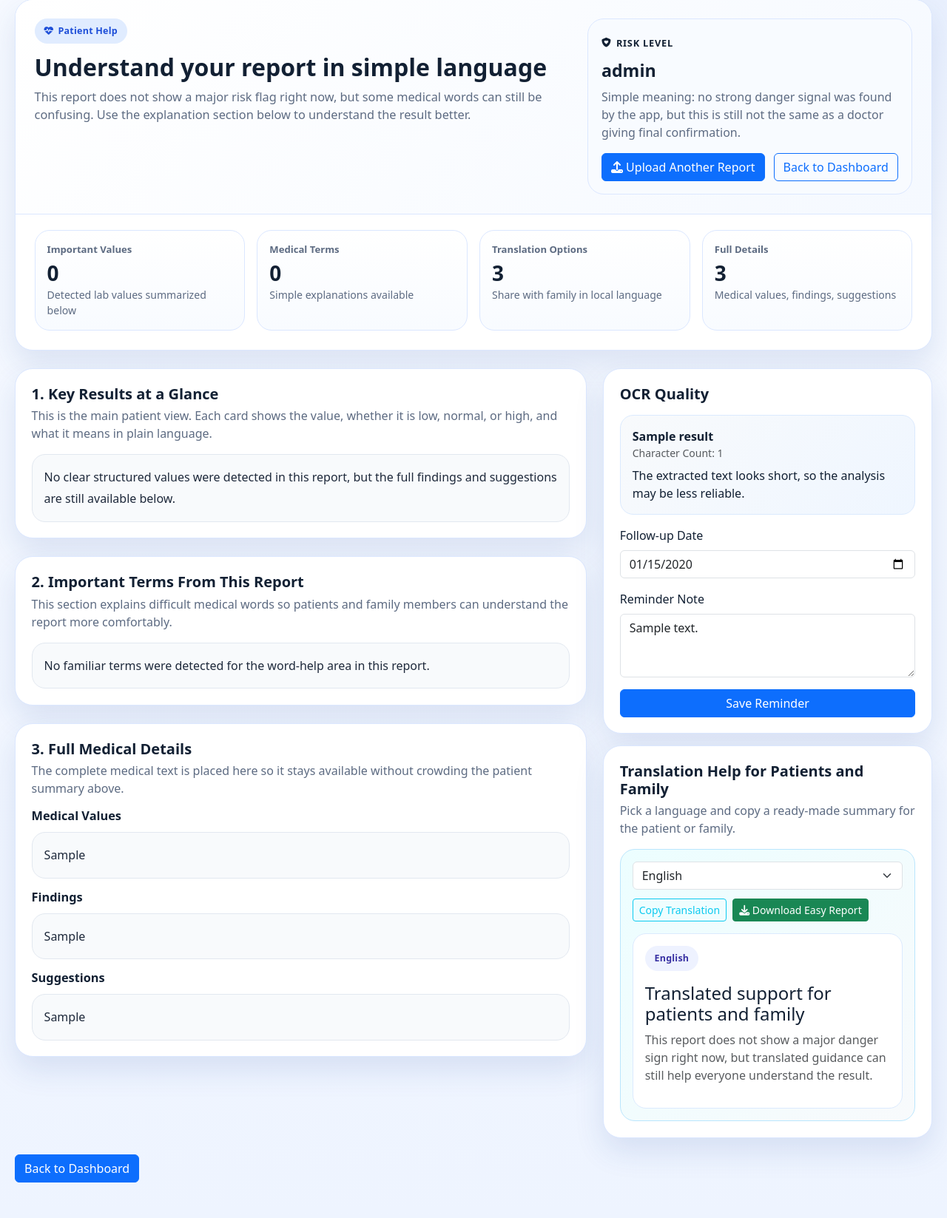
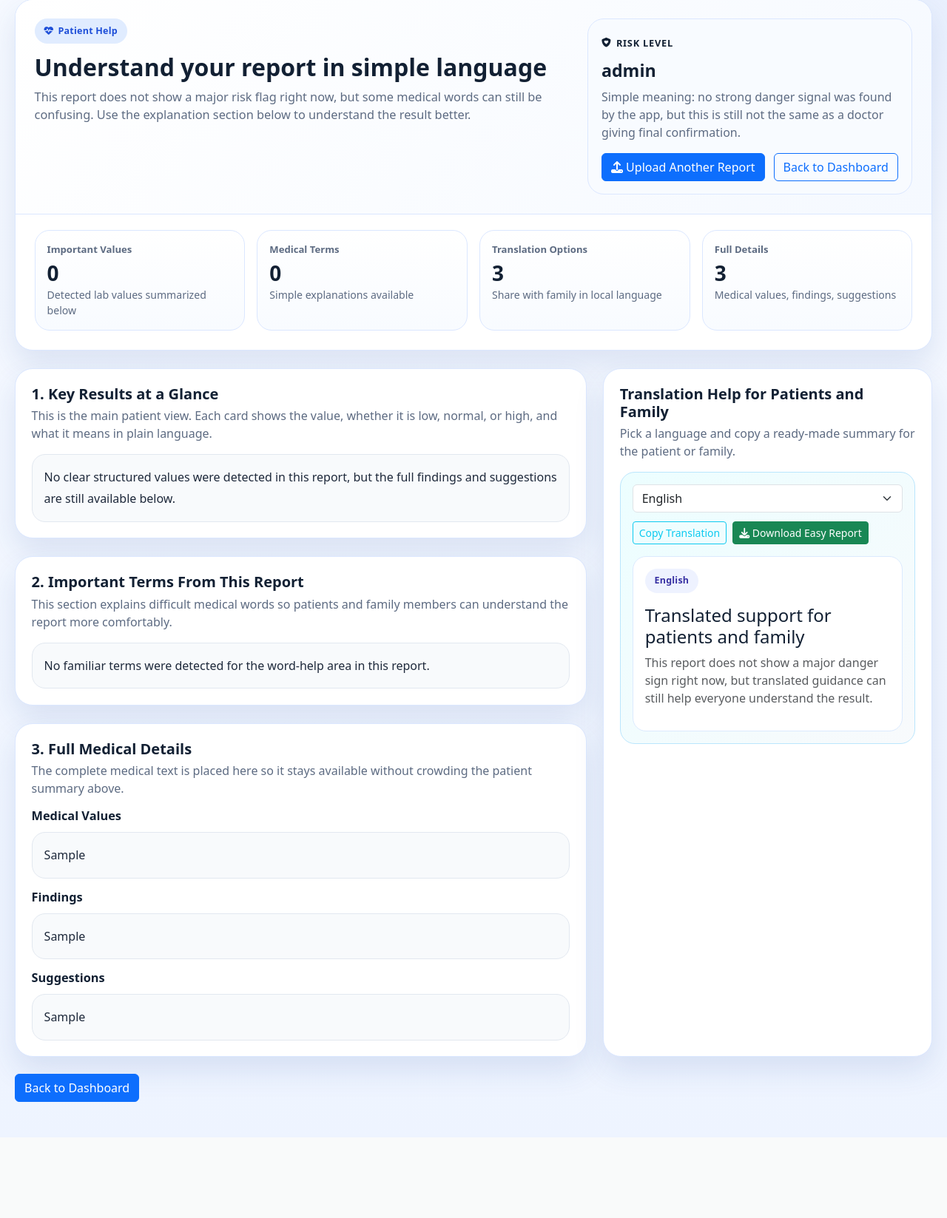
Before and after one commit to SanketGondge/ai-medical-analyzer, a Flask app: page /analysis/1 in a window 1280 px wide. Shown: the part 209-1856 px from the top of the page at 74% size. After the commit the page ends 1699 px from the top, so only its background shows below. Run offline with Flask 3, Linux system fonts and the light colour scheme; a user stored in the database is signed in; tables that the repository leaves empty hold one stand-in row (values such as "Sample post").

Commit message:
Fix analysis imports and simplify analysis sidebar

```diff
--- a/ai-medical-analyzer/backend/app.py
+++ b/ai-medical-analyzer/backend/app.py
@@ -1274,8 +1274,8 @@ def upload():
 @app.route('/analyze/<int:report_id>')
 @login_required
 def analyze_report(report_id):
-    from backend.utils.ocr_processor import extract_text_from_file
-    from backend.utils.ai_analyzer import analyze_medical_report
+    from utils.ocr_processor import extract_text_from_file
+    from utils.ai_analyzer import analyze_medical_report
 
     conn = get_db_connection()
     report = db_fetchone(
--- a/ai-medical-analyzer/frontend/templates/analysis.html
+++ b/ai-medical-analyzer/frontend/templates/analysis.html
@@ -700,26 +700,6 @@
 
             <aside class="support-stack">
                 <section class="support-card">
-                    <h3 class="support-title mb-3">{{ ui_text('ocr_quality') }}</h3>
-                    <div class="meta-card">
-                        <div class="fw-bold">{{ report.ocr_quality_label or 'Low' }}</div>
-                        <div class="text-muted small">{{ ui_text('character_count') }}: {{ report.ocr_character_count or 0 }}</div>
-                        <p class="mb-0 mt-2">{{ ocr_quality_message }}</p>
-                    </div>
-                    <form method="POST" action="{{ url_for('save_reminder', report_id=report.id) }}">
-                        <div class="mb-3">
-                            <label class="form-label">{{ ui_text('follow_up_date') }}</label>
-                            <input type="date" name="follow_up_date" class="form-control" value="{{ report.follow_up_date or '' }}">
-                        </div>
-                        <div class="mb-3">
-                            <label class="form-label">{{ ui_text('reminder_note') }}</label>
-                            <textarea name="reminder_note" class="form-control" rows="3" placeholder="Doctor visit, repeat blood test, fasting sample...">{{ report.reminder_note or '' }}</textarea>
-                        </div>
-                        <button type="submit" class="btn btn-primary w-100">{{ ui_text('save_reminder') }}</button>
-                    </form>
-                </section>
-
-                <section class="support-card">
                     <div class="support-header">
                         <div>
                             <h3 class="support-title">{{ language_support.title }}</h3>
```
